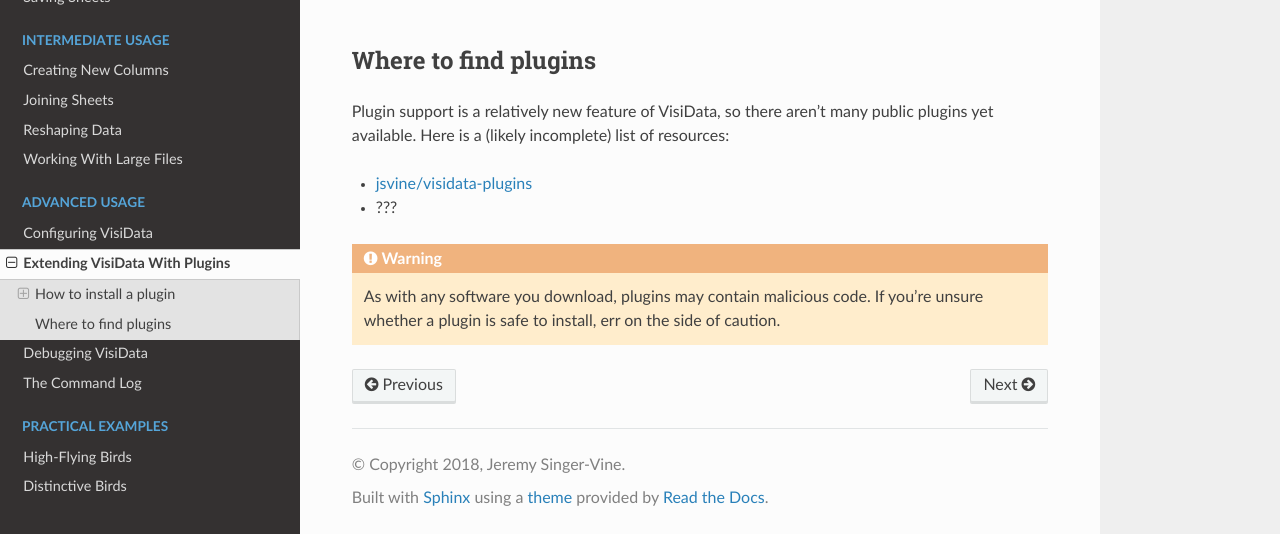
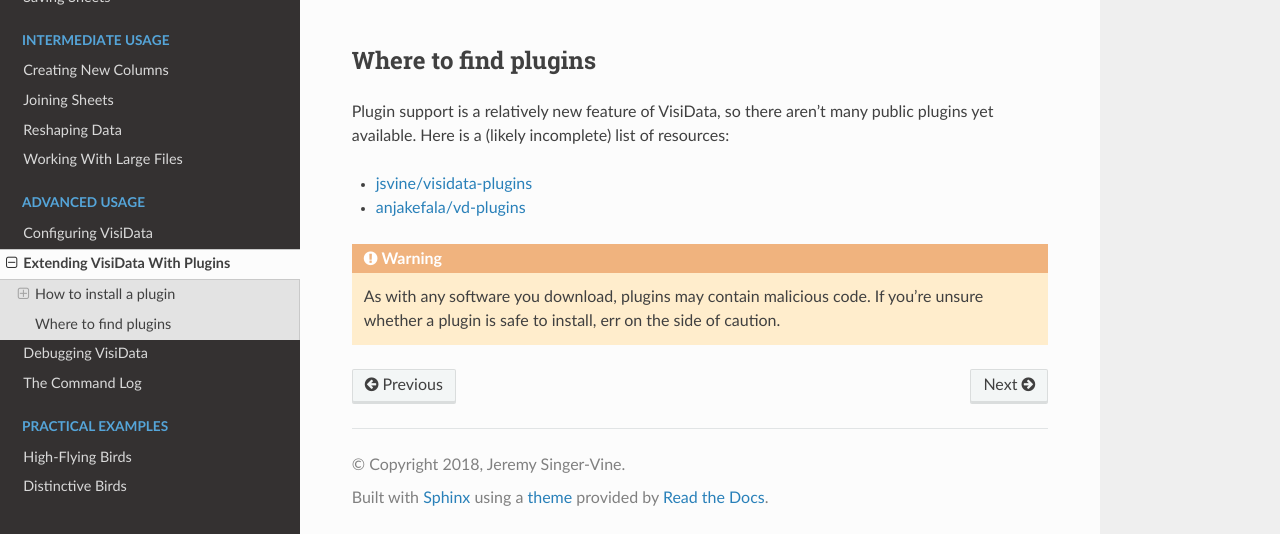
Before and after one commit to jsvine/intro-to-visidata, a Sphinx documentation site: the page built from docs/advanced/extending-visidata.rst, in a window 1280 px wide and 900 px high, scrolled down 1059 px, cut to the strip 366-900 px from the top of the window. Built offline with Sphinx 7.4.7 and the Read the Docs theme 2.0.0, drawn with Linux system fonts in a browser that asks for light colours.

Commit message:
Add anjakefala/vd-plugins to plugin sources

```diff
--- a/docs/advanced/extending-visidata.rst
+++ b/docs/advanced/extending-visidata.rst
@@ -51,7 +51,7 @@ Where to find plugins
 Plugin support is a relatively new feature of VisiData, so there aren't many public plugins yet available. Here is a (likely incomplete) list of resources:
 
 - `jsvine/visidata-plugins <https://github.com/jsvine/visidata-plugins>`_
-- ???
+- `anjakefala/vd-plugins <https://github.com/anjakefala/vd-plugins>`_
 
 .. warning::
 
```
